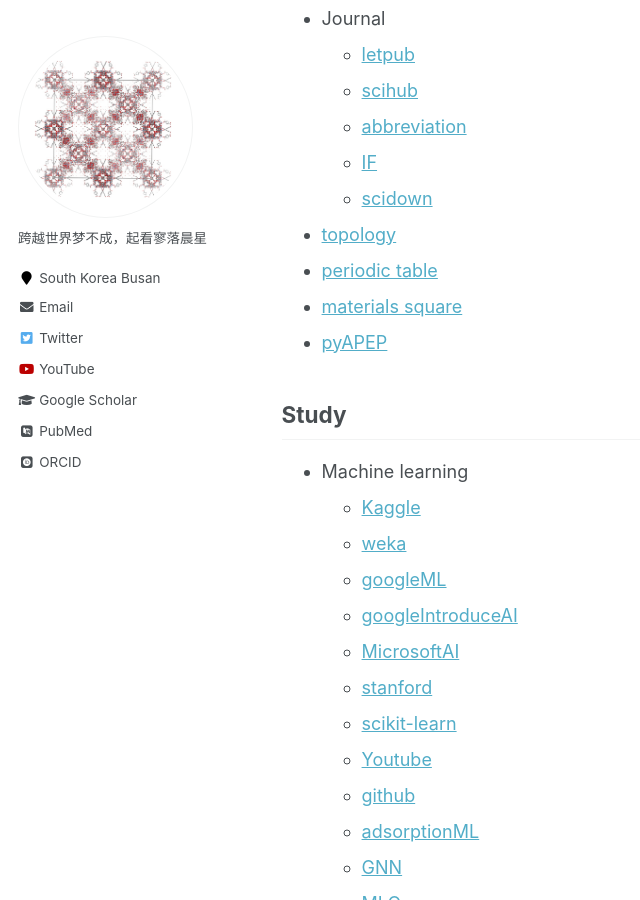
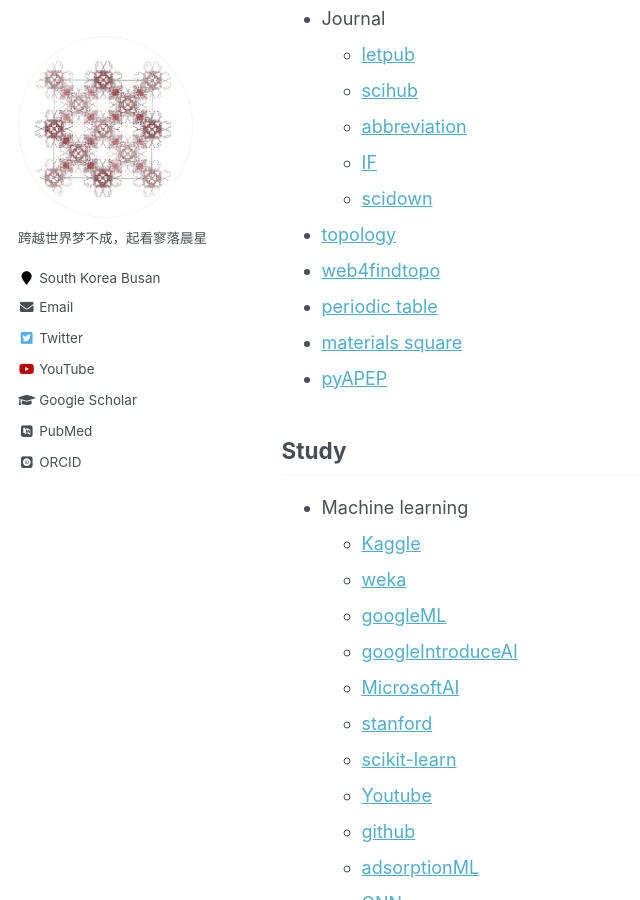
Before and after one commit to sxm13/ZGBshenxiaomoCV.github.io, a Jekyll site: the page built from _pages/markdown.md, in a window 1280 px wide and 900 px high, scrolled down 3851 px. Shown: the whole window, without its empty margins (0-640 px from the left). Built offline with Jekyll 4.4.1, drawn with Linux system fonts in a browser that asks for light colours; some web fonts are replaced.

Commit message:
Update markdown.md

```diff
--- a/_pages/markdown.md
+++ b/_pages/markdown.md
@@ -115,6 +115,7 @@
   * [IF](https://jcr.clarivate.com/jcr/home?app=jcr&Init=Yes&authCode=null&SrcApp=IC2LS)
   * [scidown](https://www.scidown.cn/)
 * [topology](http://rcsr.anu.edu.au/nets)
+* [web4findtopo](https://progs.coudert.name/topology)
 * [periodic table](https://ptable.com/#%E6%80%A7%E8%B4%A8)
 * [materials square](https://www.materialssquare.com/blog?category=simulation-tip&language=en)
 * [pyAPEP](https://github.com/sebyga/pyAPEP)
```
